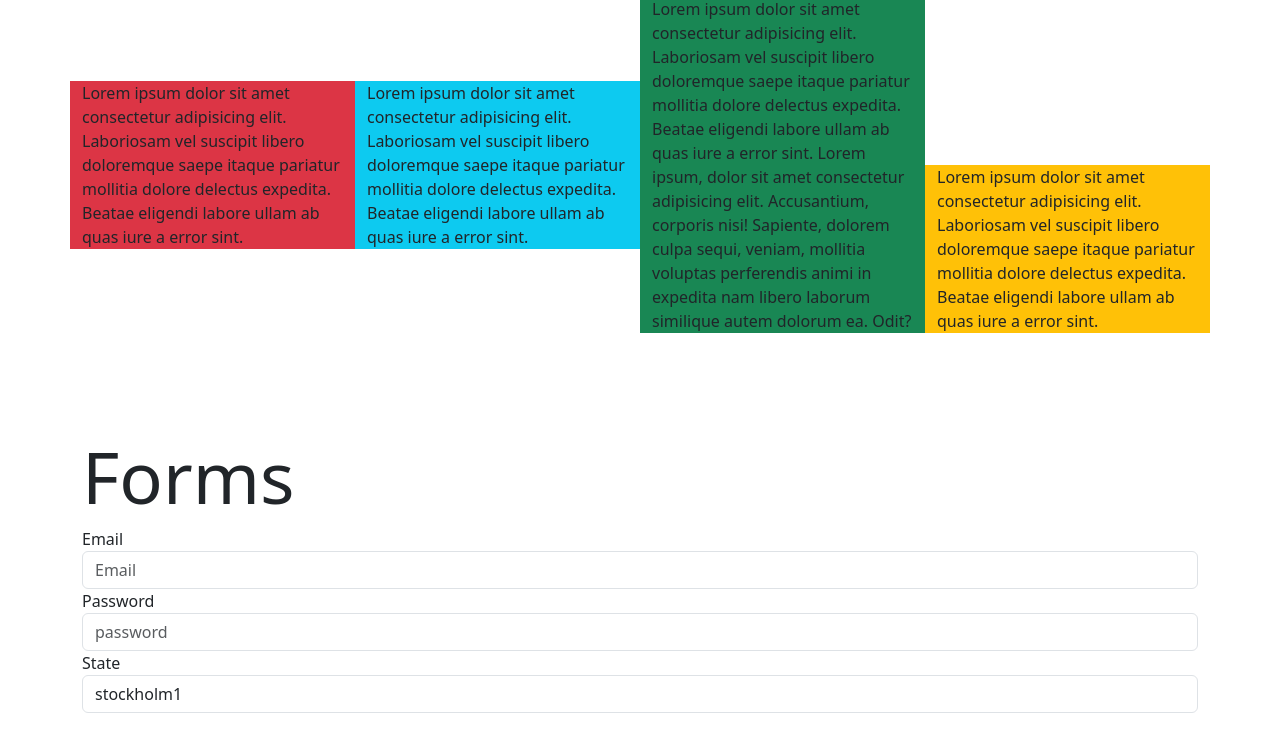
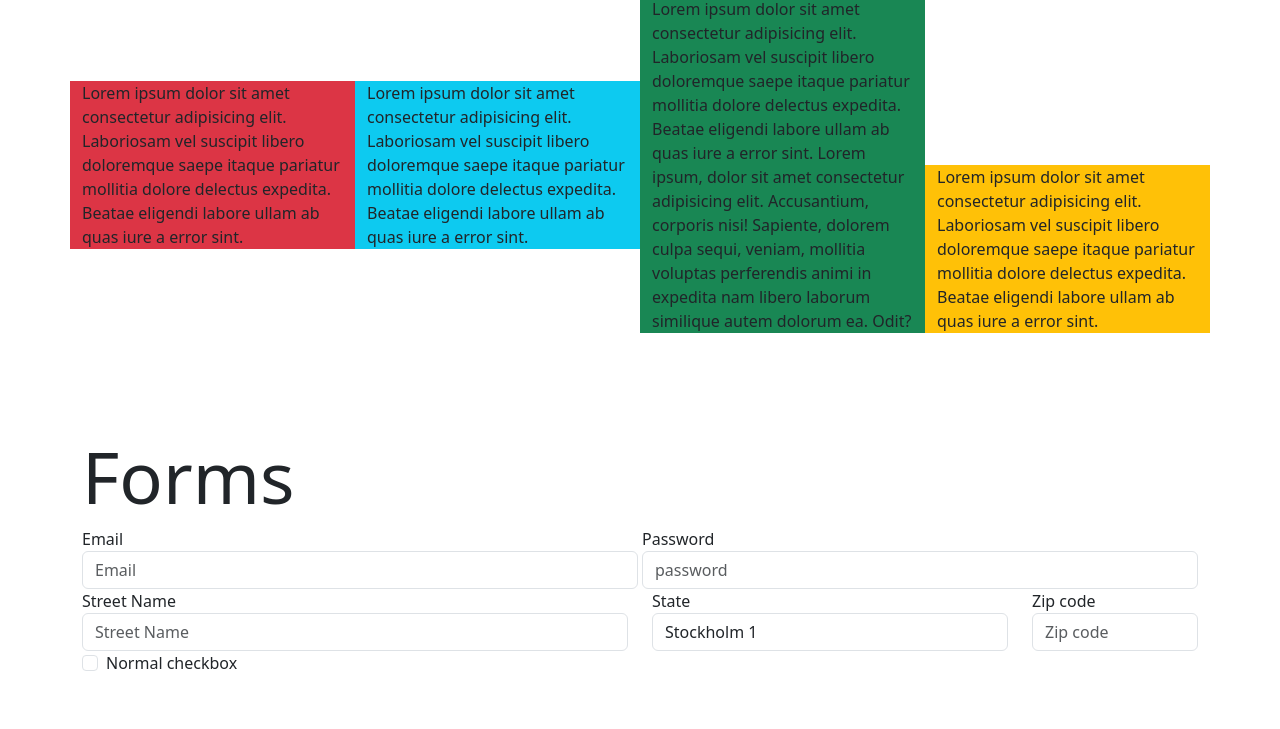
Before and after one commit to Murwet/Bootstrap-test, a plain HTML site: page index.html in a window 1280 px wide. Shown: the part 1201-1930 px from the top of the page. After the commit the page ends 1892 px from the top, so only its background shows below. Drawn offline with nearby package versions, Linux system fonts and the light colour scheme.

Commit message:
row på zip, state & street

```diff
--- a/index.html
+++ b/index.html
@@ -11,31 +11,6 @@
 </head>
 
 <body>
-  <div class="container">
-    <div class="row">
-
-      <div class="col-2 bg-warning">Jag tar upp 6st</div>
-      <div class="col-8 bg-success">Jag tar upp 6st</div>
-      <div class="col-2 bg-warning">Jag tar upp 6st</div>
-
-      <div class="col-4 bg-warning">Jag tar upp 6st</div>
-      <div class="col-4 bg-success">Jag tar upp 6st</div>
-      <div class="col-4 bg-warning">Jag tar upp 6st</div>
-
-    </div>
-
-    <div class="row">
-      <div class="col-11 bg-success">Jag tar upp 11 enheter</div>
-      <div class="col bg-info">A</div> <!-- Här kan du låta col vara utan siffra -->
-      <div class="col bg-warning">A</div>
-    </div>
-
-
-
-
-  </div>
-
-  </div>
 
   <nav class="navbar navbar-expand-lg bg-body-tertiary">
     <div class="container-fluid">
@@ -88,6 +63,31 @@
   </div>
 
 
+  <div class="container">
+    <div class="row">
+
+      <div class="col-2 bg-warning">Jag tar upp 6st</div>
+      <div class="col-8 bg-success">Jag tar upp 6st</div>
+      <div class="col-2 bg-warning">Jag tar upp 6st</div>
+
+      <div class="col-4 bg-warning">Jag tar upp 6st</div>
+      <div class="col-4 bg-success">Jag tar upp 6st</div>
+      <div class="col-4 bg-warning">Jag tar upp 6st</div>
+
+    </div>
+
+    <div class="row">
+      <div class="col-11 bg-success">Jag tar upp 11 enheter</div>
+      <div class="col bg-info">A</div> <!-- Här kan du låta col vara utan siffra -->
+      <div class="col bg-warning">A</div>
+    </div>
+
+
+
+
+  </div>
+
+  </div>
 
 
 
@@ -137,10 +137,20 @@
 
 
     <div class="row align-items-center" style="padding-bottom: 100px;">
-<div class="col bg-danger">Lorem ipsum dolor sit amet consectetur adipisicing elit. Laboriosam vel suscipit libero doloremque saepe itaque pariatur mollitia dolore delectus expedita. Beatae eligendi labore ullam ab quas iure a error sint.</div>
-<div class="col bg-info">Lorem ipsum dolor sit amet consectetur adipisicing elit. Laboriosam vel suscipit libero doloremque saepe itaque pariatur mollitia dolore delectus expedita. Beatae eligendi labore ullam ab quas iure a error sint.</div>
-<div class="col bg-success">Lorem ipsum dolor sit amet consectetur adipisicing elit. Laboriosam vel suscipit libero doloremque saepe itaque pariatur mollitia dolore delectus expedita. Beatae eligendi labore ullam ab quas iure a error sint. Lorem ipsum, dolor sit amet consectetur adipisicing elit. Accusantium, corporis nisi! Sapiente, dolorem culpa sequi, veniam, mollitia voluptas perferendis animi in expedita nam libero laborum similique autem dolorum ea. Odit?</div>
-<div class="col bg-warning align-self-end ">Lorem ipsum dolor sit amet consectetur adipisicing elit. Laboriosam vel suscipit libero doloremque saepe itaque pariatur mollitia dolore delectus expedita. Beatae eligendi labore ullam ab quas iure a error sint.</div>
+      <div class="col bg-danger">Lorem ipsum dolor sit amet consectetur adipisicing elit. Laboriosam vel suscipit libero
+        doloremque saepe itaque pariatur mollitia dolore delectus expedita. Beatae eligendi labore ullam ab quas iure a
+        error sint.</div>
+      <div class="col bg-info">Lorem ipsum dolor sit amet consectetur adipisicing elit. Laboriosam vel suscipit libero
+        doloremque saepe itaque pariatur mollitia dolore delectus expedita. Beatae eligendi labore ullam ab quas iure a
+        error sint.</div>
+      <div class="col bg-success">Lorem ipsum dolor sit amet consectetur adipisicing elit. Laboriosam vel suscipit
+        libero doloremque saepe itaque pariatur mollitia dolore delectus expedita. Beatae eligendi labore ullam ab quas
+        iure a error sint. Lorem ipsum, dolor sit amet consectetur adipisicing elit. Accusantium, corporis nisi!
+        Sapiente, dolorem culpa sequi, veniam, mollitia voluptas perferendis animi in expedita nam libero laborum
+        similique autem dolorum ea. Odit?</div>
+      <div class="col bg-warning align-self-end ">Lorem ipsum dolor sit amet consectetur adipisicing elit. Laboriosam
+        vel suscipit libero doloremque saepe itaque pariatur mollitia dolore delectus expedita. Beatae eligendi labore
+        ullam ab quas iure a error sint.</div>
 
 
     </div>
@@ -165,28 +175,47 @@
 
     <h2 class="display-2">Forms</h2>
     <form action="#nowere" class="mb-3">
-<div class="form-group">
+      <div class="row g-1">
+        <div class="form-group col-lg-6">
           <label for="email">Email</label>
           <input type="email" id="email" placeholder="Email" class="form-control">
         </div>
 
-<div class="form-group">
+        <div class="form-group col-lg-6">
           <label for="password">Password</label>
           <input type="password" placeholder="password" id="password" class="form-control">
         </div>
+      </div>
 
-<div class="form-group">
+      <div class="row">
+
+        <div class="col-md-6 form-group">
+          <label for="Street">Street Name</label>
+          <input type="text" placeholder="Street Name" id="Street-Name" class="form-control">
+        </div>
+
+        <div class="col-md-4 form-group">
           <label for="state">State</label>
           <select name="state" id="state" class="form-control">
-  <option value="stockholm1">stockholm1</option>
-  <option value="stockholm2">stockholm2</option>
-  <option value="stockholm3">stockholm3</option>
+            <option value="stockholm1">Stockholm 1</option>
+            <option value="stockholm2">Stockholm 2</option>
+            <option value="stockholm3">Stockholm 3</option>
           </select>
+        </div>
 
+        <div class="col-md-2 form-group">
+          <label for="Street">Zip code</label>
+          <input type="number" placeholder="Zip code" id="Zip-code" class="form-control">
+        </div>
 
       </div>
 
-
+      <div class="form-check">
+        <input class="form-check-input" type="checkbox" value="" id="flexCheck">
+        <label class="form-check-label" for="flexCheck">
+          Normal checkbox
+        </label>
+      </div>
 
     </form>
 
```
Lines whose indentation alone changed are shown as unchanged.
